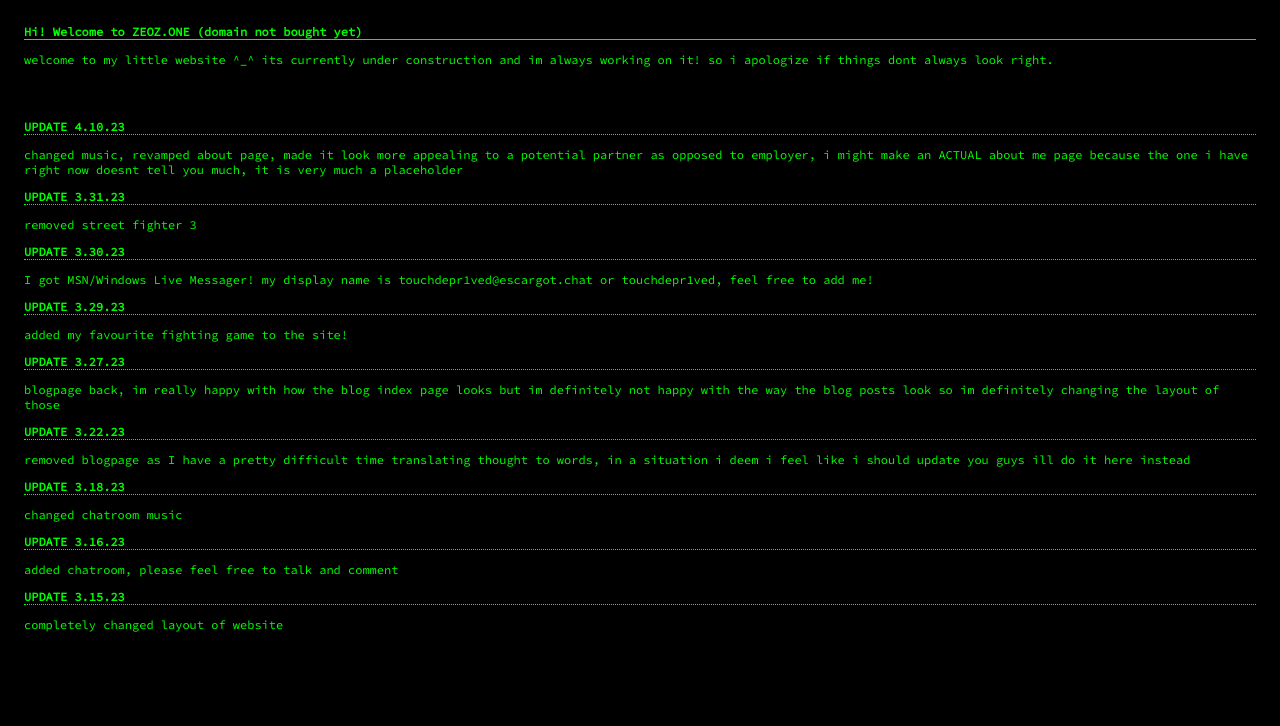
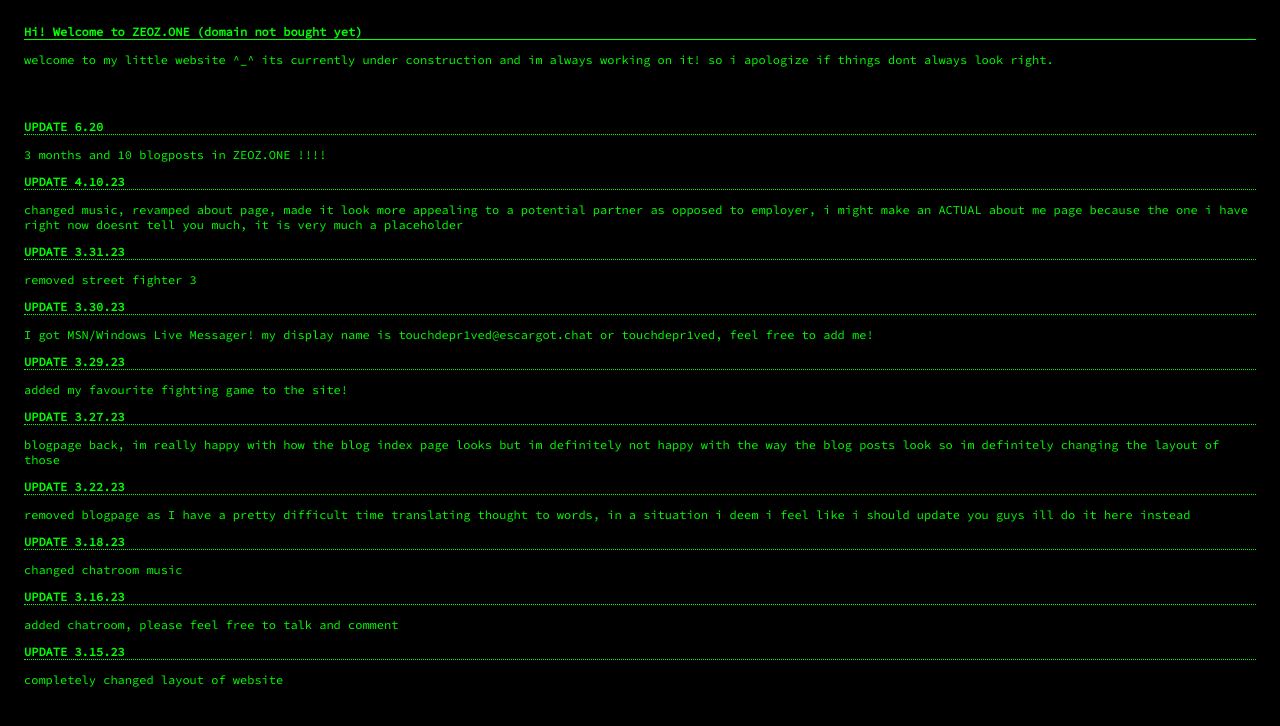
Before and after one commit to ps-zita/zeoz.one, a plain HTML site: page home.html in a window 1280 px wide. Drawn offline with Linux system fonts and the light colour scheme.

Commit message:
Update home.html

```diff
--- a/home.html
+++ b/home.html
@@ -11,6 +11,8 @@
 		<br>
 		<br>
 
+		<h2>UPDATE 6.20</h2>
+		<p>3 months and 10 blogposts in ZEOZ.ONE !!!!</p>
 		<h2>UPDATE 4.10.23</h2>
 		<p>changed music, revamped about page, made it look more appealing to a potential partner as opposed to employer, i might make an ACTUAL about me page because the one i have right now doesnt tell you much, it is very much a placeholder</p>
 		<h2>UPDATE 3.31.23</h2>
```
